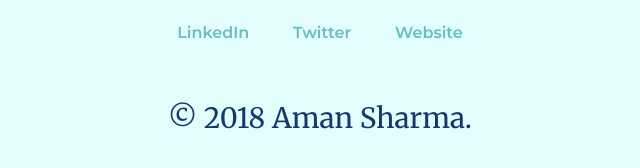
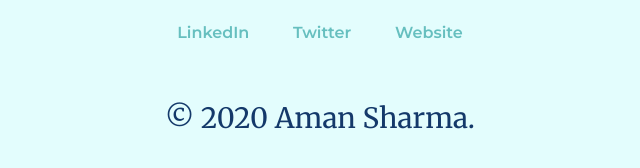
Before and after one commit to AmanSharma222000/pehlaPehlePyaar, a plain HTML site: page index.html in a window 1280 px wide. Shown: the part 3253-3421 px from the top of the page, 320-960 px from the left. Drawn offline with Linux system fonts and the light colour scheme.

Commit message:
Update index.html

```diff
--- a/index.html
+++ b/index.html
@@ -52,7 +52,7 @@
       <a class="footer-link" href="https://www.linkedin.com/">LinkedIn</a>
       <a class="footer-link" href="https://twitter.com/AmanSha68465975">Twitter</a>
       <a class="footer-link" href="https://www.appbrewery.co/">Website</a>
-      <p class = "copyright-message">© 2018 Aman Sharma.</p>
+      <p class = "copyright-message">© 2020 Aman Sharma.</p>
     </div>
 
     </div>
```
